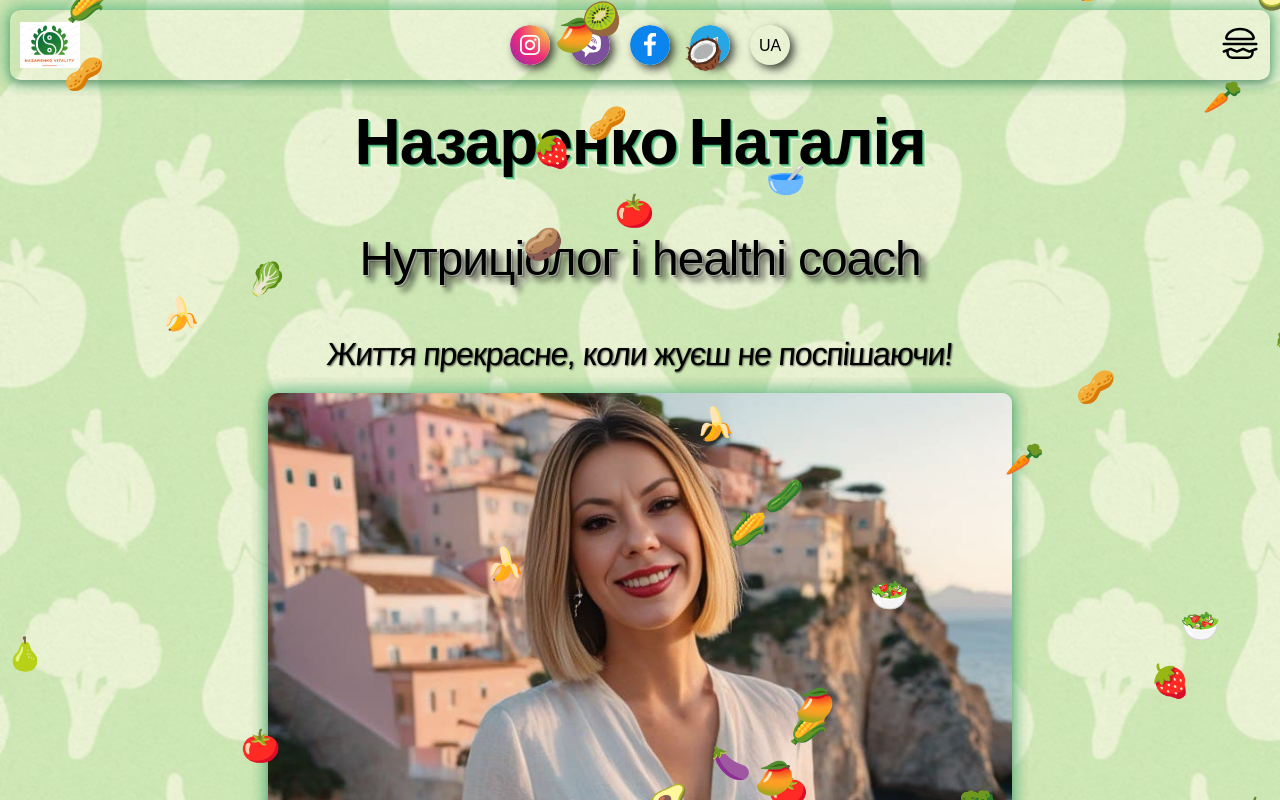
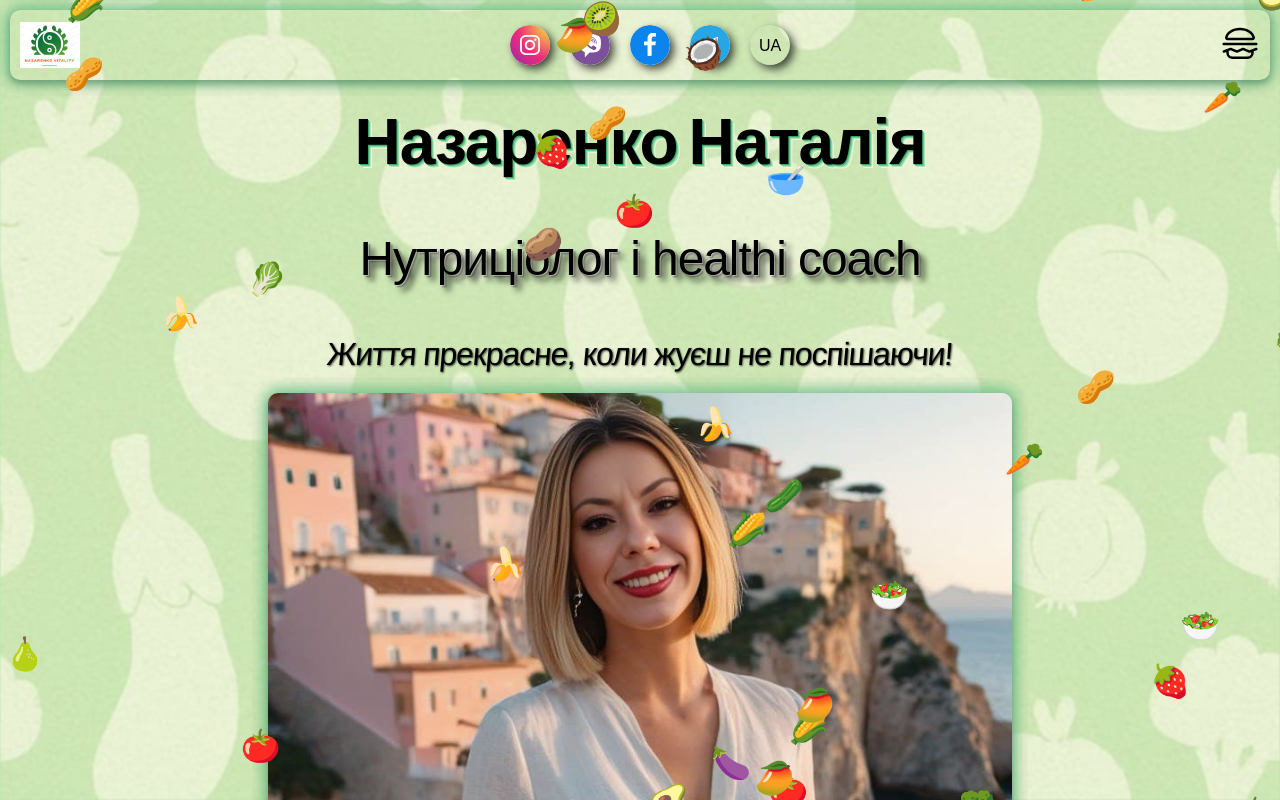
Before and after one commit to costiantynsnaider35/nazarenko.vitality, a React (Vite) app: page / in a window 1280 px wide. Built offline with nearby package versions, Linux system fonts and the light colour scheme.

Commit message:
тест прыжков фона

```diff
--- a/src/App.css
+++ b/src/App.css
@@ -1,11 +1,6 @@
 .app {
   padding: 10px;
   background-color: #b3e5ab;
-  background-image: url("/app.jpg");
-  background-repeat: repeat;
-  background-size: auto;
-  background-position: center;
-  background-attachment: fixed;
   position: relative;
   z-index: 0;
 }
@@ -19,9 +14,9 @@
   height: 100vh;
   background-image: url("/app.jpg");
   background-repeat: repeat;
-  background-size: auto;
+  background-size: cover;
   background-position: center;
-  background-attachment: fixed;
   filter: blur(1px);
   z-index: -1;
+  pointer-events: none;
 }
```
